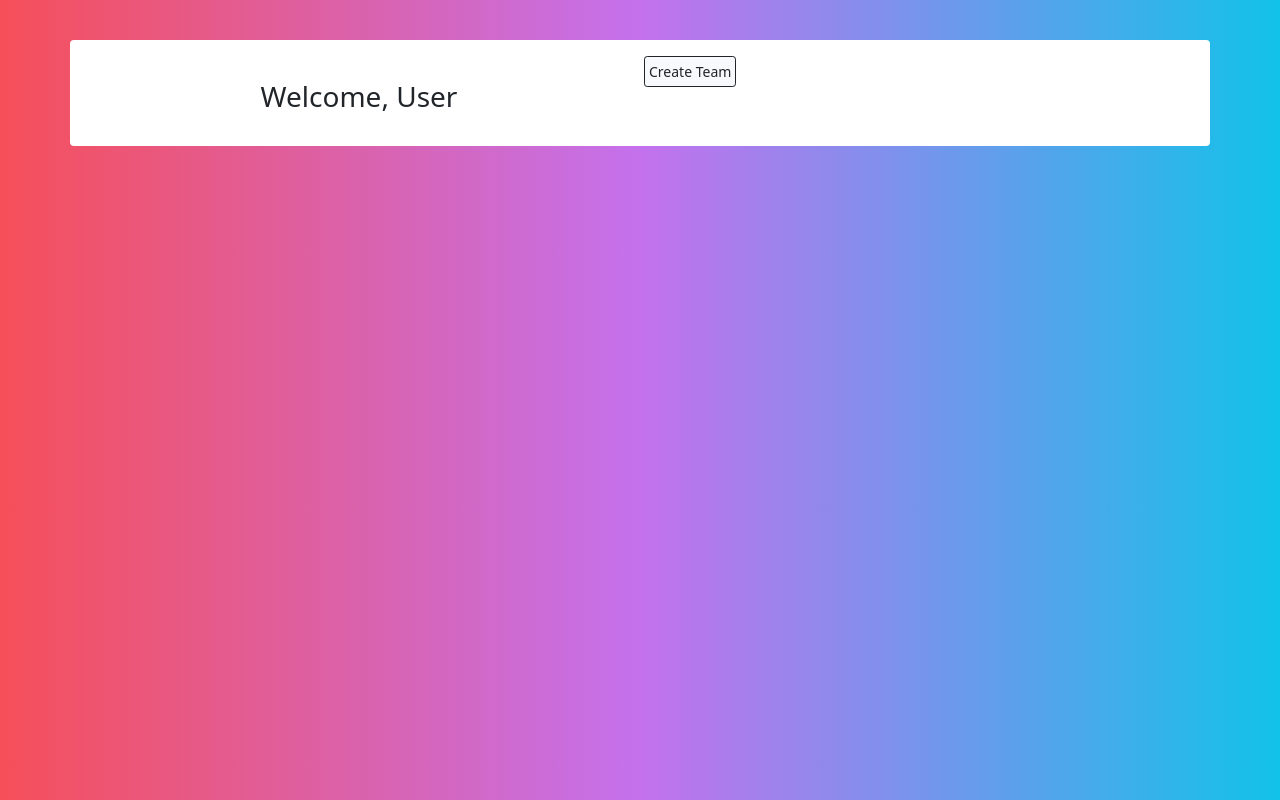
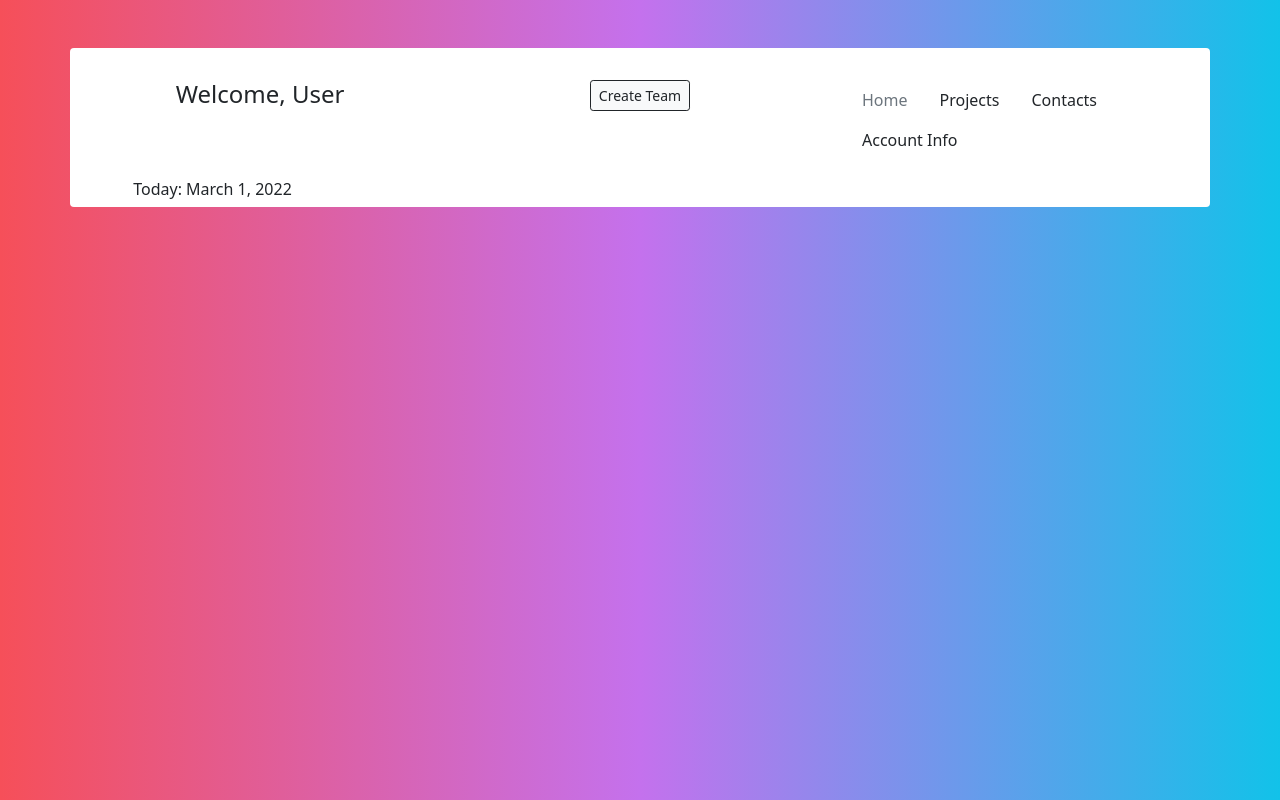
Before and after one commit to CS481-TaskAI/bootstrap-frontend, a React (Create React App) app: page /home in a window 1280 px wide. Built offline with nearby package versions, Linux system fonts and the light colour scheme.

Commit message:
oh my gosh! its working

```diff
--- a/src/Pages/home.js
+++ b/src/Pages/home.js
@@ -1,6 +1,7 @@
 import React from "react";
 import 'bootstrap/dist/css/bootstrap.min.css'
 import { Button, Col, Container, Nav, Row } from "react-bootstrap";
+import { Collapse } from "bootstrap";
 
 
 
@@ -69,23 +70,41 @@ function Home(){
     return(
         <>
             <Container className="bg-white rounded mt-5">
-                <Row className="row g-2">
-                    <Col className="col-6">
-                        <h3 className="text-center text-dark mt-3 p-3">
+                <Row className="d-flex justify-content-between mt-3">
+                    <Col className="mt-3 p-3 text-center">
+                        <h4 className="text-dark ">
                             Welcome, User
-                        </h3>
+                        </h4>
                     </Col>
-                    <Col className="col-6">
-                        <Button className="p-1 mt-2 bg-light text-dark btn-sm border-dark">
+                    <Col className="mt-3 p-3 text-center">
+                        <Button className="bg-light text-dark btn-sm border-dark">
                             Create Team
                         </Button>
+
                     </Col>
-                    <Col className="col-6">
+                    <Col className="mt-3 p-3 text-center">
                         <Nav>
                             <Nav.Item>
-
+                                <Nav.Link className="text-secondary ative" aria-current="page" href="/home">Home</Nav.Link>
+                            </Nav.Item>
+                            <Nav.Item>
+                                <Nav.Link className="text-dark" href="/projects">Projects</Nav.Link>
+                            </Nav.Item>
+                            <Nav.Item>
+                                <Nav.Link className="text-dark" href="/contacts">Contacts</Nav.Link>
+                            </Nav.Item>
+                            <Nav.Item>
+                                <Nav.Link className="text-dark" href="/accountInfo">Account Info</Nav.Link>
                             </Nav.Item>
                         </Nav>
+                    </Col>
+                </Row>
+
+                <Row className="d-flex justify-content-start mt-1 text-start">
+                    <Col className="col-3 text-center">
+                        <h6 className="text-body">
+                            Today: March 1, 2022
+                        </h6>
                     </Col>
                 </Row>
             </Container>
```
